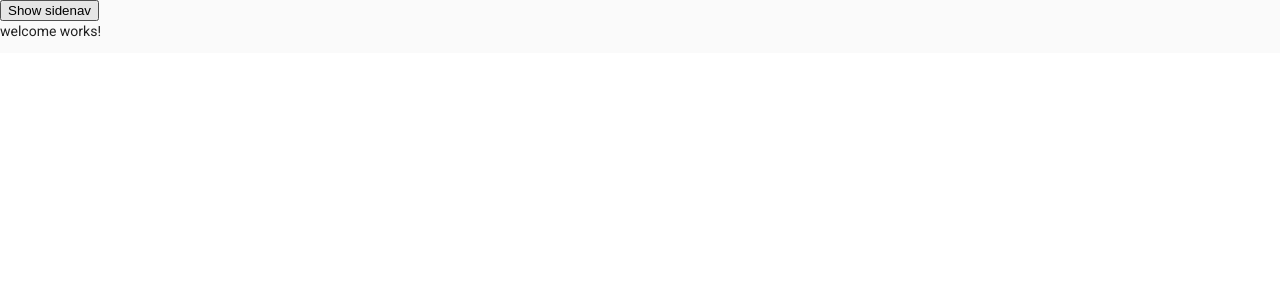
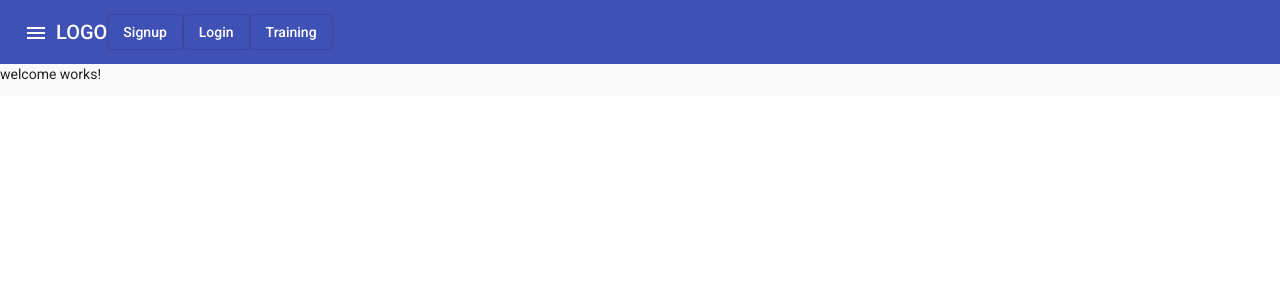
Before and after one commit to yurkov74/edu_ng_fitness, an Angular app: page / in a window 1280 px wide. Shown: the top 300 px of the page. Built offline with nearby package versions, Linux system fonts and the light colour scheme.

Commit message:
40. Working on the Sidenav and Toolbar

```diff
--- a/src/app/app.component.html
+++ b/src/app/app.component.html
@@ -3,7 +3,22 @@
     <p>sidenav</p>
   </mat-sidenav>
   <mat-sidenav-content>
-    <button (click)="sidenav.toggle()">Show sidenav</button>
-    <router-outlet></router-outlet>
+    <mat-toolbar color="primary">
+      <div>
+        <button mat-icon-button (click)="sidenav.toggle()">
+          <mat-icon>menu</mat-icon>
+        </button>
+      </div>
+      <div>LOGO</div>
+      <div fxFlexAlign="end center">
+        <a mat-stroked-button routerLink="/signup">Signup</a>
+        <a mat-stroked-button routerLink="/login">Login</a>
+        <a mat-stroked-button routerLink="/training">Training</a>
+      </div>
+    </mat-toolbar>
+
+    <main>
+      <router-outlet></router-outlet>
+    </main>
   </mat-sidenav-content>
 </mat-sidenav-container>
--- a/src/app/core/modules/material.module.ts
+++ b/src/app/core/modules/material.module.ts
@@ -8,6 +8,7 @@
 import {MatIconModule} from '@angular/material/icon';
 import {MatInputModule} from '@angular/material/input';
 import {MatSidenavModule} from '@angular/material/sidenav';
+import {MatToolbarModule} from '@angular/material/toolbar';
 
 @NgModule({
     exports: [
@@ -18,7 +19,8 @@
         MatIconModule,
         MatInputModule,
         MatNativeDateModule,
-        MatSidenavModule
+        MatSidenavModule,
+        MatToolbarModule,
     ]
 })
 export class MaterialModule {}
```
